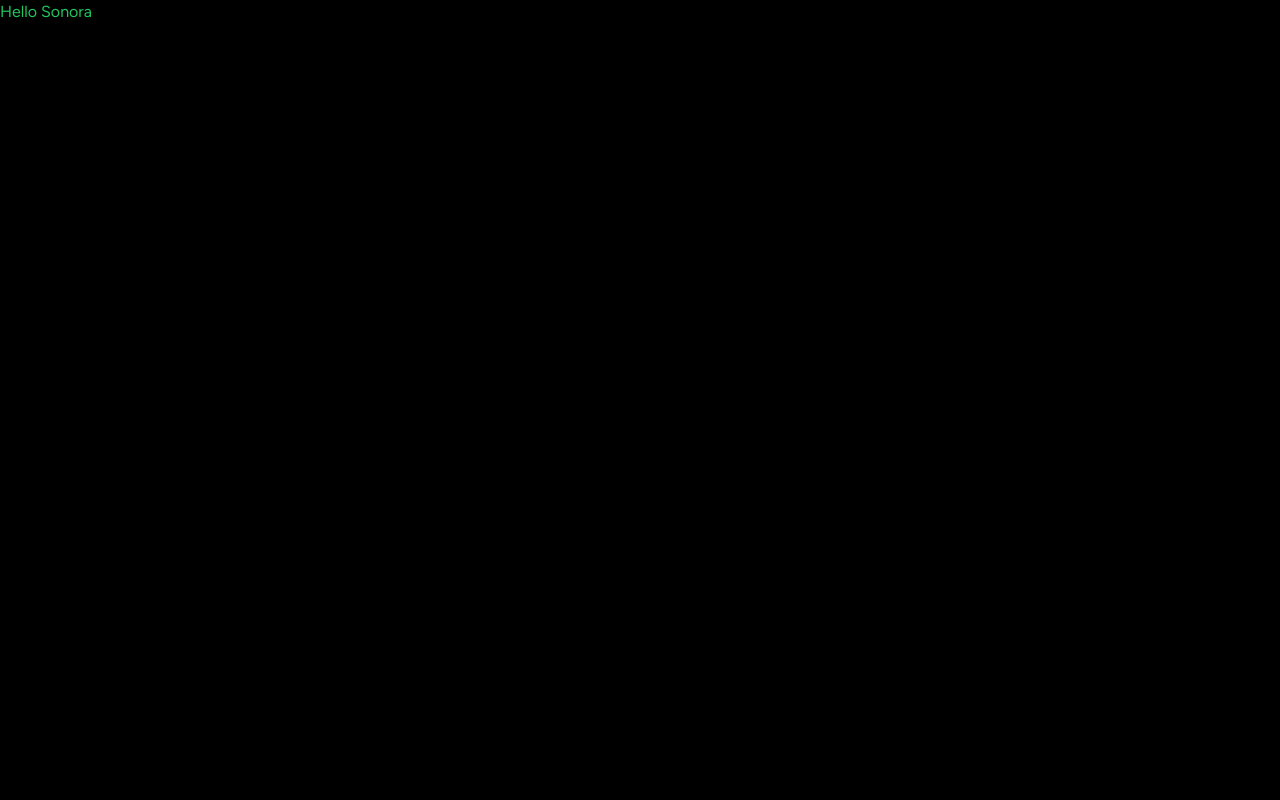
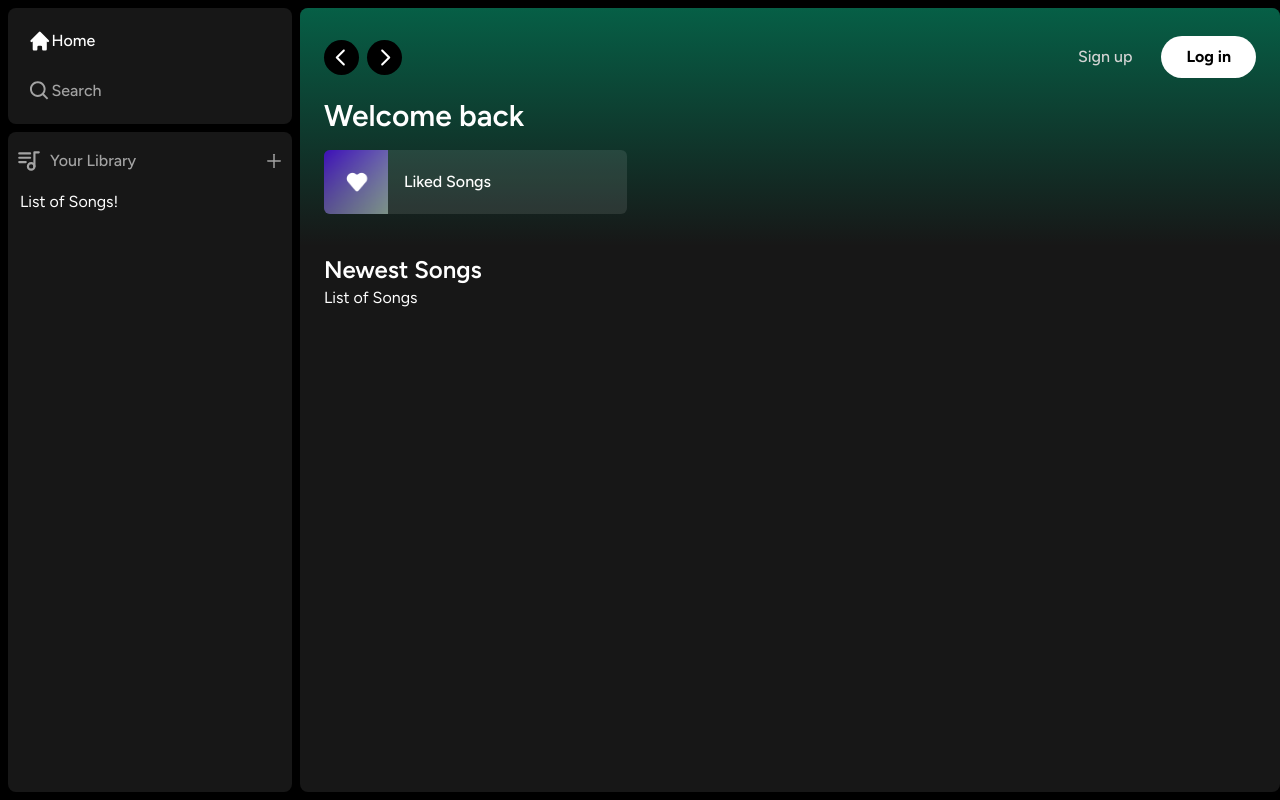
Before and after one commit to The2MinEngineer/Sonora, a Next.js app: page / in a window 1280 px wide. Built offline with nearby package versions, Linux system fonts and the light colour scheme.

Commit message:
sonora layout

```diff
--- a/app/(site)/page.tsx
+++ b/app/(site)/page.tsx
@@ -1,6 +1,27 @@
+import Header from '@/components/Header';
+import ListItem from '@/components/ListItem';
 
 export default function Home() {
   return (
-    <div className="text-green-500">Hello Sonora</div>
-  )
+    <div className="bg-neutral-900 rounded-lg h-full w-full overflow-hidden overflow-y-auto">
+      <Header>
+        <div className="mb-2">
+          <h1 className="text-white text-3xl font-semibold">Welcome back</h1>
+          <div className="grid grid-cols-1 sm:grid-cols-2 xl:grid-cols-3 2xl:grid-cols-4 gap-3 mt-4">
+            <ListItem
+              image="/images/liked.png"
+              name="Liked Songs"
+              href="liked"
+            />
+          </div>
+        </div>
+      </Header>
+      <div className="mt-2 mb-7 px-6">
+        <div className="flex justify-between items-center">
+          <h1 className="text-white text-2xl font-semibold">Newest Songs</h1>
+        </div>
+        <div>List of Songs</div>
+      </div>
+    </div>
+  );
 }
--- a/app/layout.tsx
+++ b/app/layout.tsx
@@ -1,21 +1,25 @@
-import './globals.css'
-import { Figtree } from 'next/font/google'
+import Sidebar from '@/components/Sidebar';
+import './globals.css';
+import { Figtree } from 'next/font/google';
 
-const font = Figtree({ subsets: ['latin'] })
+const font = Figtree({ subsets: ['latin'] });
 
 export const metadata = {
   title: 'Sonora',
-  description: 'Music app that lets you upload and listen to your favorite songs for free.',
-}
+  description:
+    'Music app that lets you upload and listen to your favorite songs for free.',
+};
 
 export default function RootLayout({
   children,
 }: {
-  children: React.ReactNode
+  children: React.ReactNode;
 }) {
   return (
     <html lang="en">
-      <body className={font.className}>{children}</body>
+      <body className={font.className}>
+        <Sidebar>{children}</Sidebar>
+      </body>
     </html>
-  )
+  );
 }
--- /dev/null
+++ b/components/Box.tsx
@@ -0,0 +1,26 @@
+import { twMerge } from 'tailwind-merge';
+
+interface BoxProps {
+  children: React.ReactNode;
+  className?: string;
+}
+
+const Box: React.FC<BoxProps> = ({ children, className }) => {
+  return (
+    <div
+      className={twMerge(
+        `
+    bg-neutral-900
+    rounded-lg
+    h-fit
+    w-full
+    `,
+        className,
+      )}
+    >
+      {children}
+    </div>
+  );
+};
+
+export default Box;
--- /dev/null
+++ b/components/Button.tsx
@@ -0,0 +1,43 @@
+import { forwardRef } from 'react';
+import { twMerge } from 'tailwind-merge';
+
+export interface ButtonProps
+  extends React.ButtonHTMLAttributes<HTMLButtonElement> {}
+
+const Button = forwardRef<HTMLButtonElement, ButtonProps>(
+  ({ className, children, disabled, type = 'button', ...props }, ref) => {
+    return (
+      <button
+        type={type}
+        className={twMerge(
+          `
+        w-full
+        rounded-full
+        bg-green-500
+        border
+        border-transparent
+        px-3
+        py-3
+        disabled:cursor-not-allowed
+        disabled:opacity-50
+        text-black
+        font-bold
+        hover:opacity-75
+        transition
+      `,
+          disabled && 'opacity-75 cursor-not-allowed',
+          className,
+        )}
+        disabled={disabled}
+        ref={ref}
+        {...props}
+      >
+        {children}
+      </button>
+    );
+  },
+);
+
+Button.displayName = 'Button';
+
+export default Button;
--- /dev/null
+++ b/components/Header.tsx
@@ -0,0 +1,80 @@
+'use client';
+
+import { twMerge } from 'tailwind-merge';
+import { useRouter } from 'next/navigation';
+import { RxCaretLeft, RxCaretRight } from 'react-icons/rx';
+import { HiHome } from 'react-icons/hi';
+import { BiSearch } from 'react-icons/bi';
+import Button from './Button';
+
+interface HeaderProps {
+  children: React.ReactNode;
+  className?: string;
+}
+
+const Header: React.FC<HeaderProps> = ({ children, className }) => {
+  const router = useRouter();
+
+  const handleLogout = () => {
+    // handle logout in the future
+  };
+
+  return (
+    <div
+      className={twMerge(
+        `
+    h-fit
+    bg-gradient-to-b
+    from-emerald-800
+    p-6
+    `,
+        className,
+      )}
+    >
+      <div className="w-full mb-4 flex items-center justify-between">
+        <div className="hidden md:flex gap-x-2 items-center">
+          <button
+            onClick={() => router.back()}
+            className="rounded-full bg-black flex items-center justify-center hover:opacity-75 transition"
+          >
+            <RxCaretLeft className="text-white" size={35} />
+          </button>
+          <button
+            onClick={() => router.forward()}
+            className="rounded-full bg-black flex items-center justify-center hover:opacity-75 transition"
+          >
+            <RxCaretRight className="text-white" size={35} />
+          </button>
+        </div>
+        <div className="flex md:hidden gap-x-2 items-center">
+          <button className="rounded-full p-2 bg-white flex items-center justify-center hoveer:opacity-75 transition">
+            <HiHome className="text-black" size={20} />
+          </button>
+          <button className="rounded-full p-2 bg-white flex items-center justify-center hoveer:opacity-75 transition">
+            <BiSearch className="text-black" size={20} />
+          </button>
+        </div>
+        <div className="flex justify-between items-center gap-x-4">
+          <>
+            <div>
+              <Button
+                onClick={() => {}}
+                className="bg-transparent text-neutral-300 font-medium"
+              >
+                Sign up
+              </Button>
+            </div>
+            <div>
+              <Button onClick={() => {}} className="bg-white px-6 py-2">
+                Log in
+              </Button>
+            </div>
+          </>
+        </div>
+      </div>
+      {children}
+    </div>
+  );
+};
+
+export default Header;
--- /dev/null
+++ b/components/Library.tsx
@@ -0,0 +1,29 @@
+'use client';
+
+import { TbPlaylist } from 'react-icons/tb';
+import { AiOutlinePlus } from 'react-icons/ai';
+
+const Library = () => {
+  const onClick = () => {
+    // Handle upload later
+  };
+
+  return (
+    <div className="flex flex-col">
+      <div className="flex items-center justify-between px-2 pt-4">
+        <div className="inline-flex items-center gap-x-2">
+          <TbPlaylist className="text-neutral-400" size={26} />
+          <p className="text-neutral-400 font-medium text-md">Your Library</p>
+        </div>
+        <AiOutlinePlus
+          onClick={onClick}
+          size={20}
+          className="text-neutral-400 cursor-pointer hover:text-white transition"
+        />
+      </div>
+      <div className="flex flex-col gap-y-2 mt-4 px-3">List of Songs!</div>
+    </div>
+  );
+};
+
+export default Library;
--- /dev/null
+++ b/components/ListItem.tsx
@@ -0,0 +1,34 @@
+'use client';
+
+import Image from 'next/image';
+import { useRouter } from 'next/navigation';
+import { FaPlay } from 'react-icons/fa';
+
+interface ListItemProps {
+  image: string;
+  name: string;
+  href: string;
+}
+
+const ListItem: React.FC<ListItemProps> = ({ image, name, href }) => {
+  const router = useRouter();
+
+  const onClick = () => {
+    // Add authentication before push
+    router.push(href);
+  };
+
+  return (
+    <button onClick={onClick} className="relative group flex items-center rounded-md overflow-hidden gap-x-4 bg-neutral-100/10 hover:bg-neutral-100/20 transition pr-4">
+      <div className="relative min-h-[64px] min-w-[64px]">
+        <Image className="object-cover" fill src={image} alt="image" />
+      </div>
+      <p className="font-medium truncate py-5">{name}</p>
+      <div className="absolute transition opacity-0 rounded-full flex items-center justify-center bg-green-500 p-4 drop-shadow-md right-5 group-hover:opacity-100 hover:scale-110">
+        <FaPlay className="text-black" />
+      </div>
+    </button>
+  );
+};
+
+export default ListItem;
--- /dev/null
+++ b/components/Sidebar.tsx
@@ -0,0 +1,63 @@
+'use client';
+
+import { usePathname } from 'next/navigation';
+import { useMemo } from 'react';
+import { HiHome } from 'react-icons/hi';
+import { BiSearch } from 'react-icons/bi';
+import Box from './Box';
+import SidebarItem from './SidebarItem';
+import Library from './Library';
+
+interface SidebarProps {
+  children: React.ReactNode;
+}
+
+const Sidebar: React.FC<SidebarProps> = ({ children }) => {
+  const pathname = usePathname();
+
+  const routes = useMemo(
+    () => [
+      {
+        icon: HiHome,
+        label: 'Home',
+        active: pathname !== '/search',
+        href: '/',
+      },
+      {
+        icon: BiSearch,
+        label: 'Search',
+        active: pathname === '/search',
+        href: '/search',
+      },
+    ],
+    [pathname],
+  );
+
+  return (
+    <div className="flex h-full">
+      <div className="hidden md:flex flex-col gap-y-2 bg-black h-full w-[300px] p-2">
+        <Box>
+          <div
+            className="
+            flex
+            flex-col
+            gap-y-4
+            px-5
+            py-4
+            "
+          >
+            {routes.map((item) => (
+              <SidebarItem key={item.label} {...item} />
+            ))}
+          </div>
+        </Box>
+        <Box className="overflow-y-auto h-full"><Library /></Box>
+      </div>
+      <main className='h-full flex-1 overflow-y-auto py-2'>
+        {children}
+      </main>
+    </div>
+  );
+};
+
+export default Sidebar;
--- /dev/null
+++ b/components/SidebarItem.tsx
@@ -0,0 +1,46 @@
+import Link from 'next/link';
+import { IconType } from 'react-icons';
+import { twMerge } from 'tailwind-merge';
+
+interface SidebarItemProps {
+  item: IconType;
+  label: string;
+  active?: boolean;
+  href: string;
+}
+
+const SidebarItem: React.FC<SidebarItemProps> = ({
+  icon: Icon,
+  label,
+  active,
+  href,
+}) => {
+  return (
+    <Link
+      href={href}
+      className={twMerge(
+        `
+    flex
+    flex-row
+    h-auto
+    items-center
+    w-full
+    gap-y-4
+    text-md
+    font-medium
+    cursor-pointer
+    hover:text-white
+    transition
+    text-neutral-400
+    py-1
+    `,
+        active && 'text-white',
+      )}
+    >
+      <Icon size={26} />
+      <p className='truncate w-full'>{label}</p>
+    </Link>
+  );
+};
+
+export default SidebarItem;
--- a/package.json
+++ b/package.json
@@ -19,6 +19,8 @@
     "postcss": "8.4.24",
     "react": "18.2.0",
     "react-dom": "18.2.0",
+    "react-icons": "^4.9.0",
+    "tailwind-merge": "^1.13.1",
     "tailwindcss": "3.3.2",
     "typescript": "5.1.3"
   }
```
Also changed, not shown: public/images/liked.png (added), 1 other file (tests, documents, lock files or other folders).
